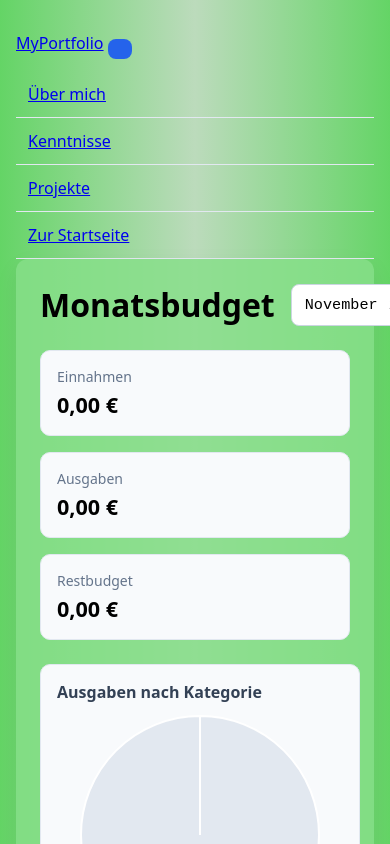
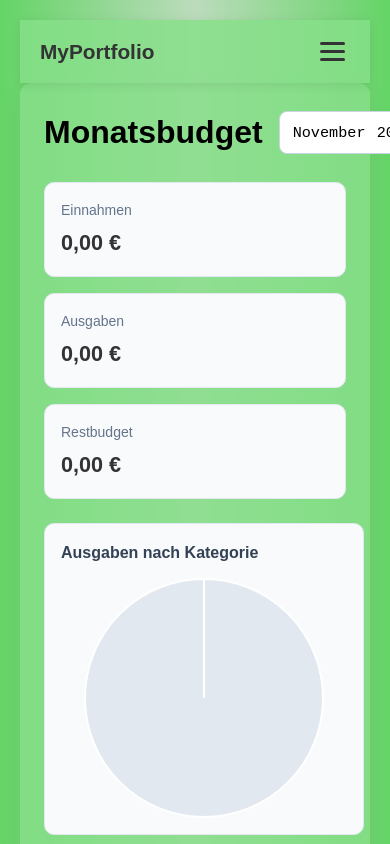
Before and after one commit to silviuleonardcurelaru/portfoliosites, a website built with webpack: page budgetapp/budgetinterface.html in a window 390 px wide. Shown: the top 844 px of the page. Built offline with nearby package versions, Linux system fonts and the light colour scheme; files whose address does not match are found by name.

Commit message:
Add new changes on projects.html - BudgetApp

```diff
--- a/budgetapp/budgetinterface.html
+++ b/budgetapp/budgetinterface.html
@@ -5,6 +5,7 @@
   <meta name="viewport" content="width=device-width, initial-scale=1.0" />
   <title>Monatsbudget</title>
   <link rel="stylesheet" href="styles.css" />
+  <link rel="stylesheet" href="css/style.css" />
 </head>
 <body>
 
@@ -21,10 +22,10 @@
 
     <nav class="nav-menu" id="navMenu">
       <ul>
-        <li><a href="portfoliosite/about.html" class="nav-link">Über mich</a></li>
-        <li><a href="portfoliosite/skills.html" class="nav-link">Kenntnisse</a></li>
-        <li><a href="portfoliosite/projects.html" class="nav-link">Projekte</a></li>
-        <li><a href="portfoliosite/index.html" class="nav-link">Zur Startseite</a></li>
+        <li><a href="https://silviuleonardcurelaru.github.io/portfoliosites/about.html" class="nav-link">Über mich</a></li>
+        <li><a href="https://silviuleonardcurelaru.github.io/portfoliosites/skills.html" class="nav-link">Kenntnisse</a></li>
+        <li><a href="https://silviuleonardcurelaru.github.io/portfoliosites/projects.html" class="nav-link">Projekte</a></li>
+        <li><a href="https://silviuleonardcurelaru.github.io/portfoliosites/index.html" class="nav-link">Zur Startseite</a></li>
       </ul>
     </nav>
   </div>
--- a/budgetapp/styles.css
+++ b/budgetapp/styles.css
@@ -168,3 +168,126 @@ li {
     grid-template-columns: 1fr;
   }
 }
+
+.navbar {
+  position: sticky;
+  top: 0;
+  left: 0;
+  width: 100%;
+  background-color: rgb(135 224 137 / 0.82);
+  box-shadow: 0 2px 10px rgba(0, 0, 0, 0.08);
+  z-index: 1000;
+}
+
+.nav-container {
+  max-width: 1100px;
+  margin: 0 auto;
+  display: flex;
+  justify-content: space-between;
+  align-items: center;
+  padding: 15px 20px;
+}
+
+.nav-logo {
+  font-size: 1.3rem;
+  font-weight: 700;
+  color: #333;
+  text-decoration: none;
+}
+
+.nav-menu ul {
+  display: flex;
+  list-style: none;
+  margin: 0;
+  padding: 0;
+  gap: 20px;
+}
+
+.nav-link {
+  text-decoration: none;
+  color: #555;
+  font-weight: 500;
+  position: relative;
+  padding: 5px 0;
+  transition: color 0.3s ease;
+}
+
+
+.nav-link::after {
+  content: '';
+  position: absolute;
+  width: 0%;
+  height: 2px;
+  bottom: 0;
+  left: 0;
+  background-color: rgb(66 203 68 / 0.82);
+  transition: width 0.3s ease;
+}
+
+.nav-link:hover {
+  color: rgb(66 203 68 / 0.82);
+}
+
+.nav-link:hover::after {
+  width: 100%;
+}
+
+
+.nav-toggle {
+  display: none;
+  background: none;
+  border: none;
+  cursor: pointer;
+  flex-direction: column;
+  gap: 5px;
+  padding: 5px;
+}
+
+.nav-toggle .bar {
+  width: 25px;
+  height: 3px;
+  background-color: #333;
+  border-radius: 2px;
+  transition: all 0.3s ease;
+}
+
+
+@media (max-width: 768px) {
+  .nav-toggle {
+    display: flex;
+  }
+
+  .nav-menu {
+    position: absolute;
+    top: 100%;
+    left: 0;
+    width: 100%;
+    background-color: rgb(135 224 137 / 0.82);
+    box-shadow: 0 5px 10px rgba(0, 0, 0, 0.1);
+    max-height: 0;
+    overflow: hidden;
+    transition: max-height 0.3s ease-out;
+  }
+
+  .nav-menu ul {
+    flex-direction: column;
+    padding: 20px;
+    gap: 15px;
+    align-items: center;
+  }
+
+  .nav-menu.active {
+    max-height: 300px;
+  }
+
+
+  .nav-toggle.active .bar:nth-child(1) {
+    transform: translateY(8px) rotate(45deg);
+  }
+  .nav-toggle.active .bar:nth-child(2) {
+    opacity: 0;
+  }
+  .nav-toggle.active .bar:nth-child(3) {
+    transform: translateY(-8px) rotate(-45deg);
+  }
+}
```
Also changed, not shown: projects.html (+1 -1 lines).
